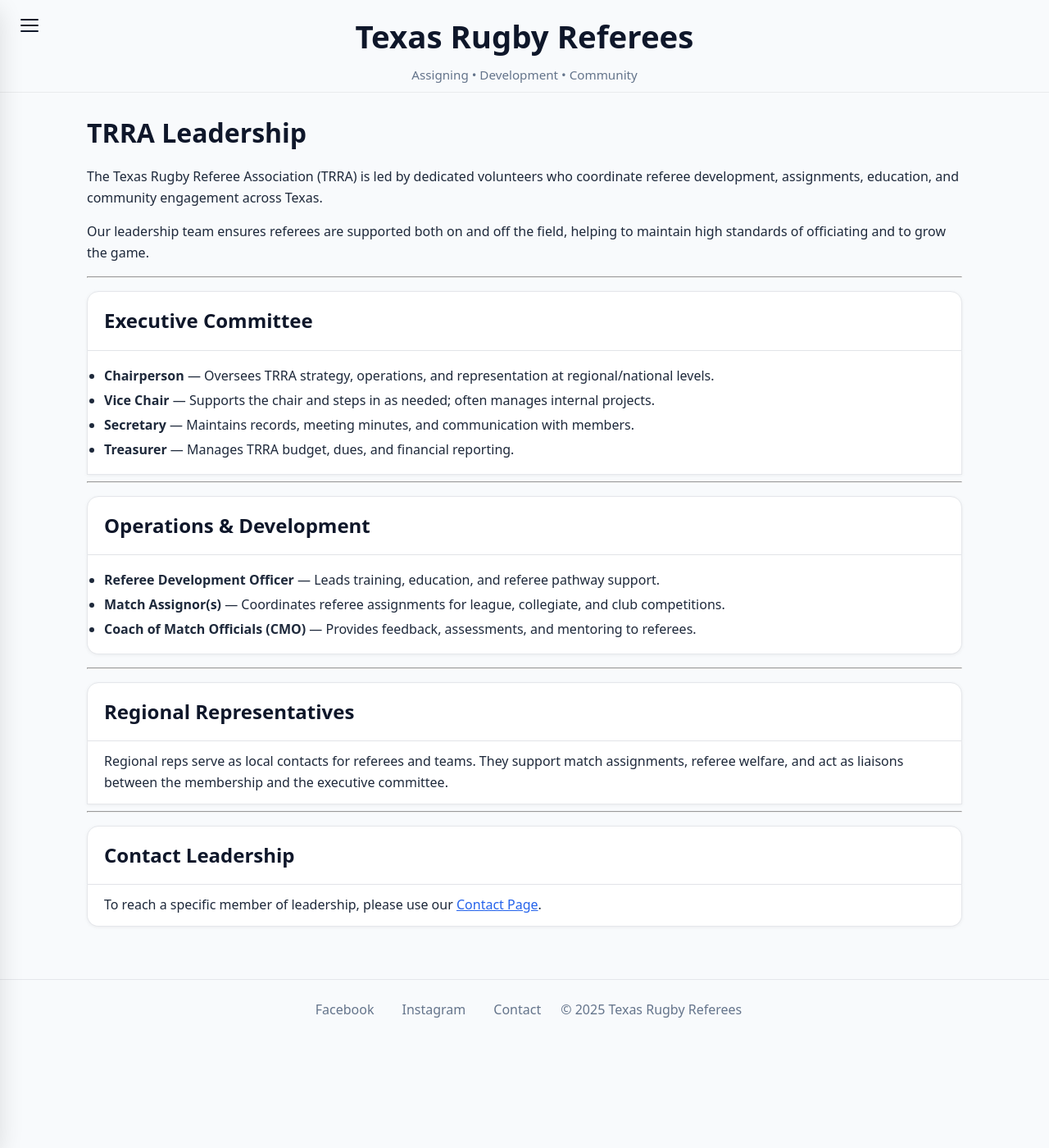
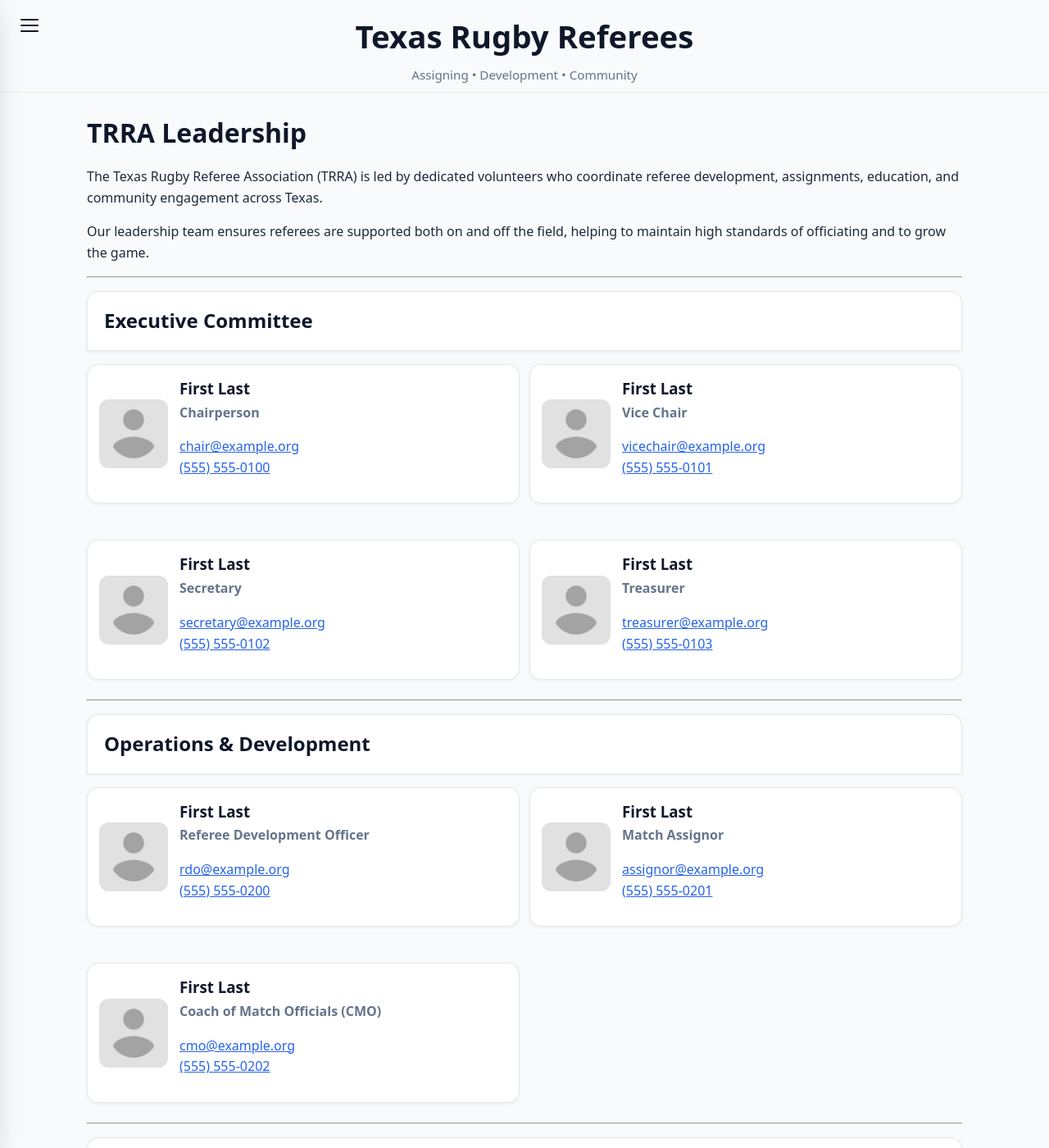
Before and after one commit to JustinXHale/TexasRugbyReferees, a Jekyll site: the page built from about/leadership.md, in a window 1280 px wide and 1400 px high. Shown: the whole window at 82% size. Built offline with Jekyll 4.4.1, drawn with Linux system fonts in a browser that asks for light colours; some of the changed text lies outside the part shown.

Commit message:
Update leadership.md

```diff
--- a/about/leadership.md
+++ b/about/leadership.md
@@ -13,24 +13,108 @@
 ---
 
 ## Executive Committee
-- **Chairperson** — Oversees TRRA strategy, operations, and representation at regional/national levels.
-- **Vice Chair** — Supports the chair and steps in as needed; often manages internal projects.
-- **Secretary** — Maintains records, meeting minutes, and communication with members.
-- **Treasurer** — Manages TRRA budget, dues, and financial reporting.
+
+<div class="leaders">
+
+  <!-- Leader card -->
+  <div class="card leader-card">
+    <img class="leader-photo" src="{{ '/images/placeholder-avatar.png' | relative_url }}" alt="First Last">
+    <div class="leader-meta">
+      <h3>First Last</h3>
+      <p class="leader-role">Chairperson</p>
+      <p>
+        <a href="mailto:chair@example.org">chair@example.org</a><br>
+        <a href="tel:+1-555-555-0100">(555) 555-0100</a>
+      </p>
+    </div>
+  </div>
+
+  <div class="card leader-card">
+    <img class="leader-photo" src="{{ '/images/placeholder-avatar.png' | relative_url }}" alt="First Last">
+    <div class="leader-meta">
+      <h3>First Last</h3>
+      <p class="leader-role">Vice Chair</p>
+      <p>
+        <a href="mailto:vicechair@example.org">vicechair@example.org</a><br>
+        <a href="tel:+1-555-555-0101">(555) 555-0101</a>
+      </p>
+    </div>
+  </div>
+
+  <div class="card leader-card">
+    <img class="leader-photo" src="{{ '/images/placeholder-avatar.png' | relative_url }}" alt="First Last">
+    <div class="leader-meta">
+      <h3>First Last</h3>
+      <p class="leader-role">Secretary</p>
+      <p>
+        <a href="mailto:secretary@example.org">secretary@example.org</a><br>
+        <a href="tel:+1-555-555-0102">(555) 555-0102</a>
+      </p>
+    </div>
+  </div>
+
+  <div class="card leader-card">
+    <img class="leader-photo" src="{{ '/images/placeholder-avatar.png' | relative_url }}" alt="First Last">
+    <div class="leader-meta">
+      <h3>First Last</h3>
+      <p class="leader-role">Treasurer</p>
+      <p>
+        <a href="mailto:treasurer@example.org">treasurer@example.org</a><br>
+        <a href="tel:+1-555-555-0103">(555) 555-0103</a>
+      </p>
+    </div>
+  </div>
+
+</div>
 
 ---
 
 ## Operations & Development
-- **Referee Development Officer** — Leads training, education, and referee pathway support.
-- **Match Assignor(s)** — Coordinates referee assignments for league, collegiate, and club competitions.
-- **Coach of Match Officials (CMO)** — Provides feedback, assessments, and mentoring to referees.
+
+<div class="leaders">
+
+  <div class="card leader-card">
+    <img class="leader-photo" src="{{ '/images/placeholder-avatar.png' | relative_url }}" alt="First Last">
+    <div class="leader-meta">
+      <h3>First Last</h3>
+      <p class="leader-role">Referee Development Officer</p>
+      <p>
+        <a href="mailto:rdo@example.org">rdo@example.org</a><br>
+        <a href="tel:+1-555-555-0200">(555) 555-0200</a>
+      </p>
+    </div>
+  </div>
+
+  <div class="card leader-card">
+    <img class="leader-photo" src="{{ '/images/placeholder-avatar.png' | relative_url }}" alt="First Last">
+    <div class="leader-meta">
+      <h3>First Last</h3>
+      <p class="leader-role">Match Assignor</p>
+      <p>
+        <a href="mailto:assignor@example.org">assignor@example.org</a><br>
+        <a href="tel:+1-555-555-0201">(555) 555-0201</a>
+      </p>
+    </div>
+  </div>
+
+  <div class="card leader-card">
+    <img class="leader-photo" src="{{ '/images/placeholder-avatar.png' | relative_url }}" alt="First Last">
+    <div class="leader-meta">
+      <h3>First Last</h3>
+      <p class="leader-role">Coach of Match Officials (CMO)</p>
+      <p>
+        <a href="mailto:cmo@example.org">cmo@example.org</a><br>
+        <a href="tel:+1-555-555-0202">(555) 555-0202</a>
+      </p>
+    </div>
+  </div>
+
+</div>
 
 ---
 
 ## Regional Representatives
 Regional reps serve as local contacts for referees and teams. They support match assignments, referee welfare, and act as liaisons between the membership and the executive committee.
 
----
-
-## Contact Leadership
-To reach a specific member of leadership, please use our [Contact Page]({{ '/about/contact.html' | relative_url }}).
+> If you’re a referee or club looking for your area rep, please use our
+> [Contact Page]({{ '/about/contact.html' | relative_url }}) and we’ll connect you.
```
